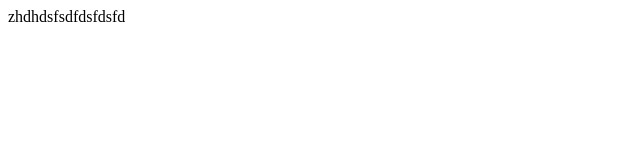
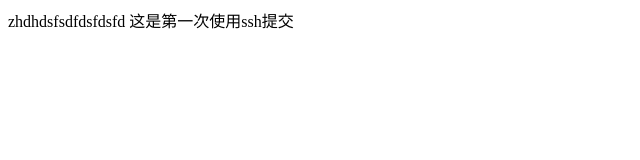
Before and after one commit to chenjixue/github-demo, a plain HTML site: page index.html in a window 1280 px wide. Shown: the whole page, without its empty margins (0-640 px from the left). Drawn offline with Linux system fonts and the light colour scheme.

Commit message:
这是第一次ssh提交

```diff
--- a/index.html
+++ b/index.html
@@ -8,5 +8,6 @@
 </head>
 <body>
     zhdhdsfsdfdsfdsfd
+    这是第一次使用ssh提交
 </body>
 </html>
```
